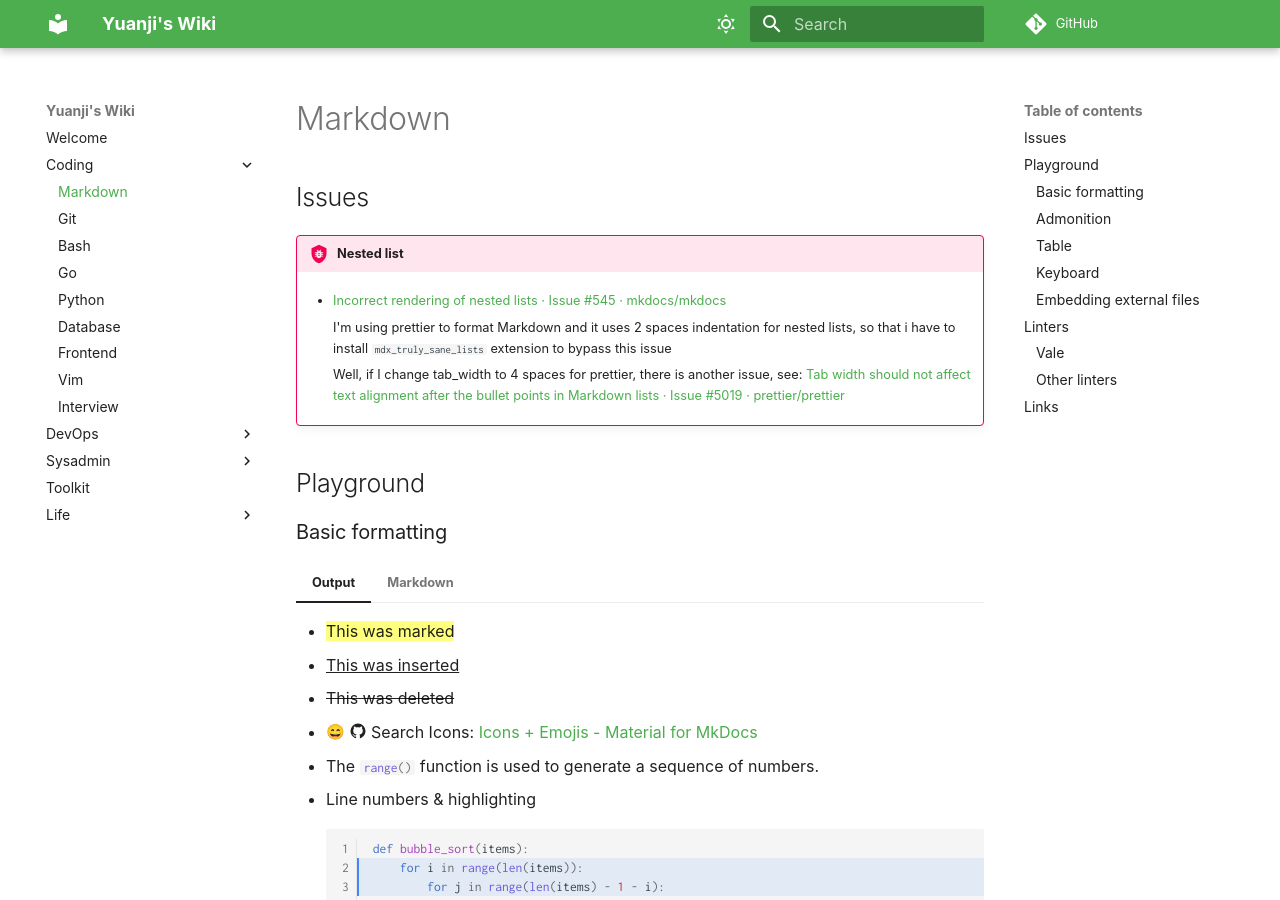
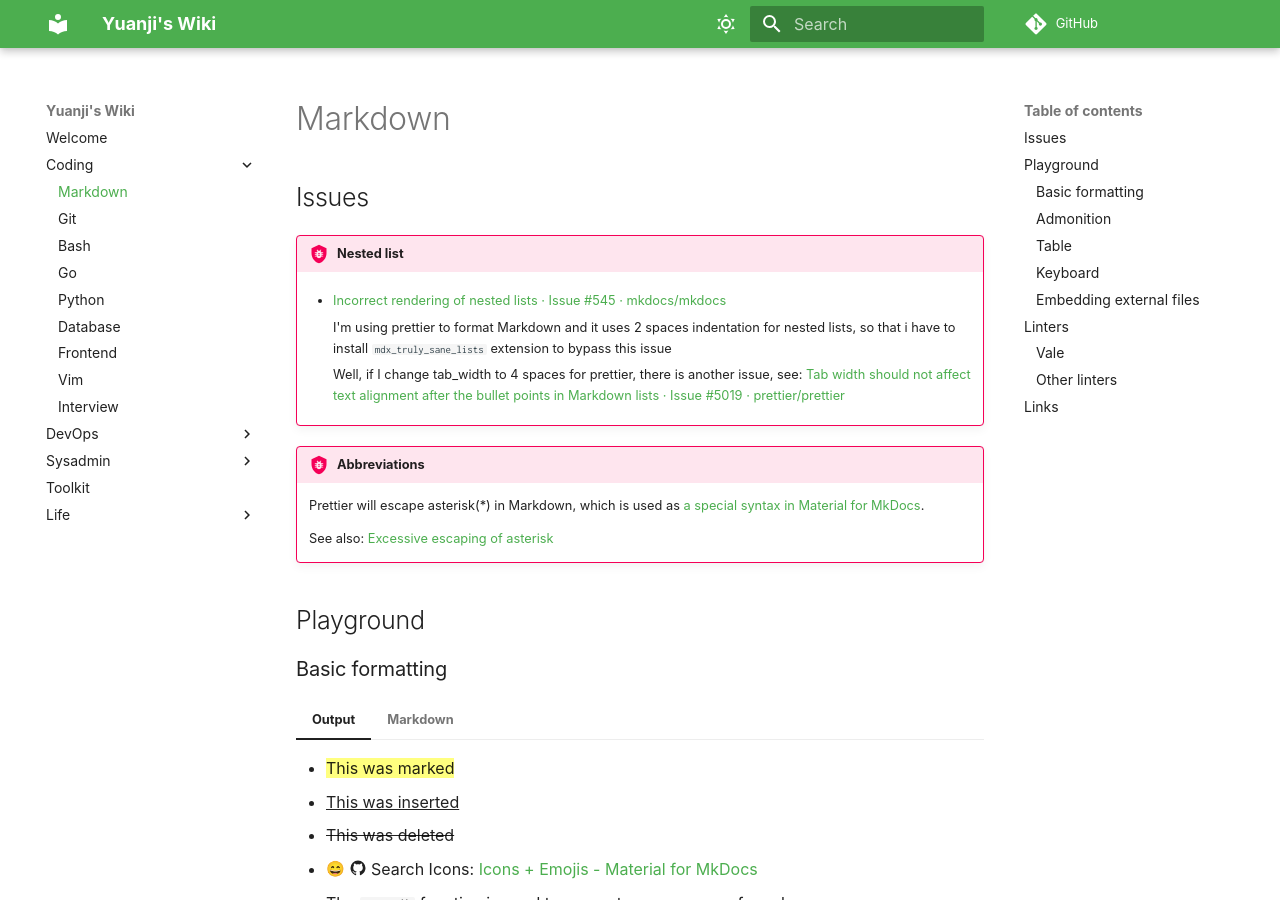
Before and after one commit to yuanji-dev/wiki, an MkDocs documentation site: the page built from docs/coding/markdown.md, in a window 1280 px wide and 900 px high. Built offline with MkDocs 1.6.1 and Material for MkDocs 9.7.7, drawn with Linux system fonts in a browser that asks for light colours; emoji names are drawn with the system emoji font; some web fonts are replaced; comment, search, counter and statistics services are not loaded.

Commit message:
chore(markdown): describe a issue in abbreviations

```diff
--- a/docs/coding/markdown.md
+++ b/docs/coding/markdown.md
@@ -9,6 +9,12 @@
       I'm using prettier to format Markdown and it uses 2 spaces indentation for nested lists, so that i have to install `mdx_truly_sane_lists` extension to bypass this issue
 
       Well, if I change tab_width to 4 spaces for prettier, there is another issue, see: [Tab width should not affect text alignment after the bullet points in Markdown lists · Issue #5019 · prettier/prettier](https://github.com/prettier/prettier/issues/5019)
+
+!!! bug "Abbreviations"
+
+    Prettier will escape asterisk(*) in Markdown, which is used as [a special syntax in Material for MkDocs](https://squidfunk.github.io/mkdocs-material/reference/abbreviations/).
+
+    See also: [Excessive escaping of asterisk](https://github.com/prettier/prettier/issues/3837#issuecomment-687916671)
 
 ## Playground
 
```
